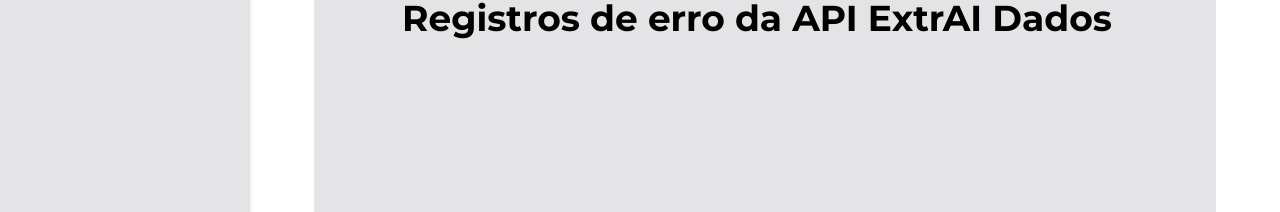
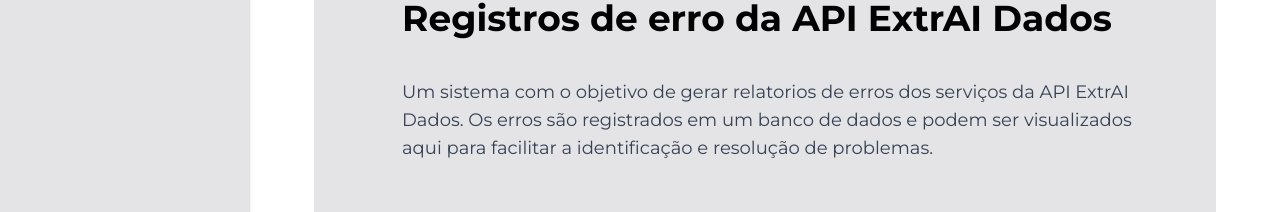
Before and after one commit to Deezinn/front-residencia, a Next.js app: page / in a window 1280 px wide. Shown: the part 500-712 px from the top of the page. Built offline with nearby package versions, Linux system fonts and the light colour scheme.

Commit message:
feat: paragrafo de descrição adicionado

```diff
--- a/src/app/page.js
+++ b/src/app/page.js
@@ -2,9 +2,13 @@ export default function Main() {
   return (
     <div className="p-20">
       <img src="../assets/img/err2log.png" alt="Err2Log Logo" className="w-70"/>
-      <h1 className="pl-2 text-4xl font-bold text-black">
+      <h2 className="pl-2 text-4xl font-bold text-black">
         Registros de erro da API ExtrAI Dados
-      </h1>
+      </h2>
+      <p className="pl-2 mt-10 text-lg text-gray-700 dark:text-gray-300">
+        Um sistema com o objetivo de gerar relatorios de erros dos serviços da API ExtrAI Dados. Os erros são
+        registrados em um banco de dados e podem ser visualizados aqui para facilitar a identificação e resolução de problemas.
+      </p>
     </div>
   );
 }
```
